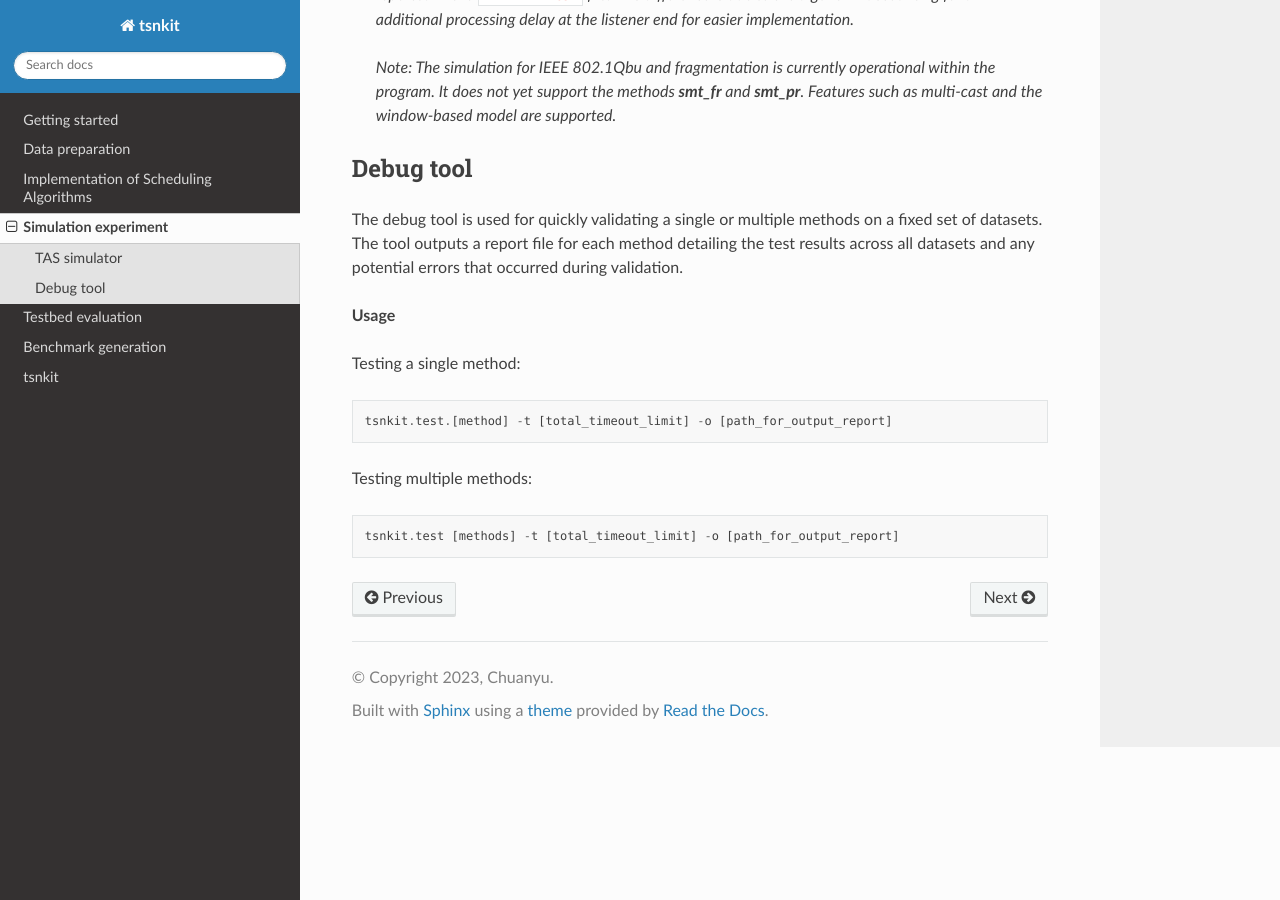
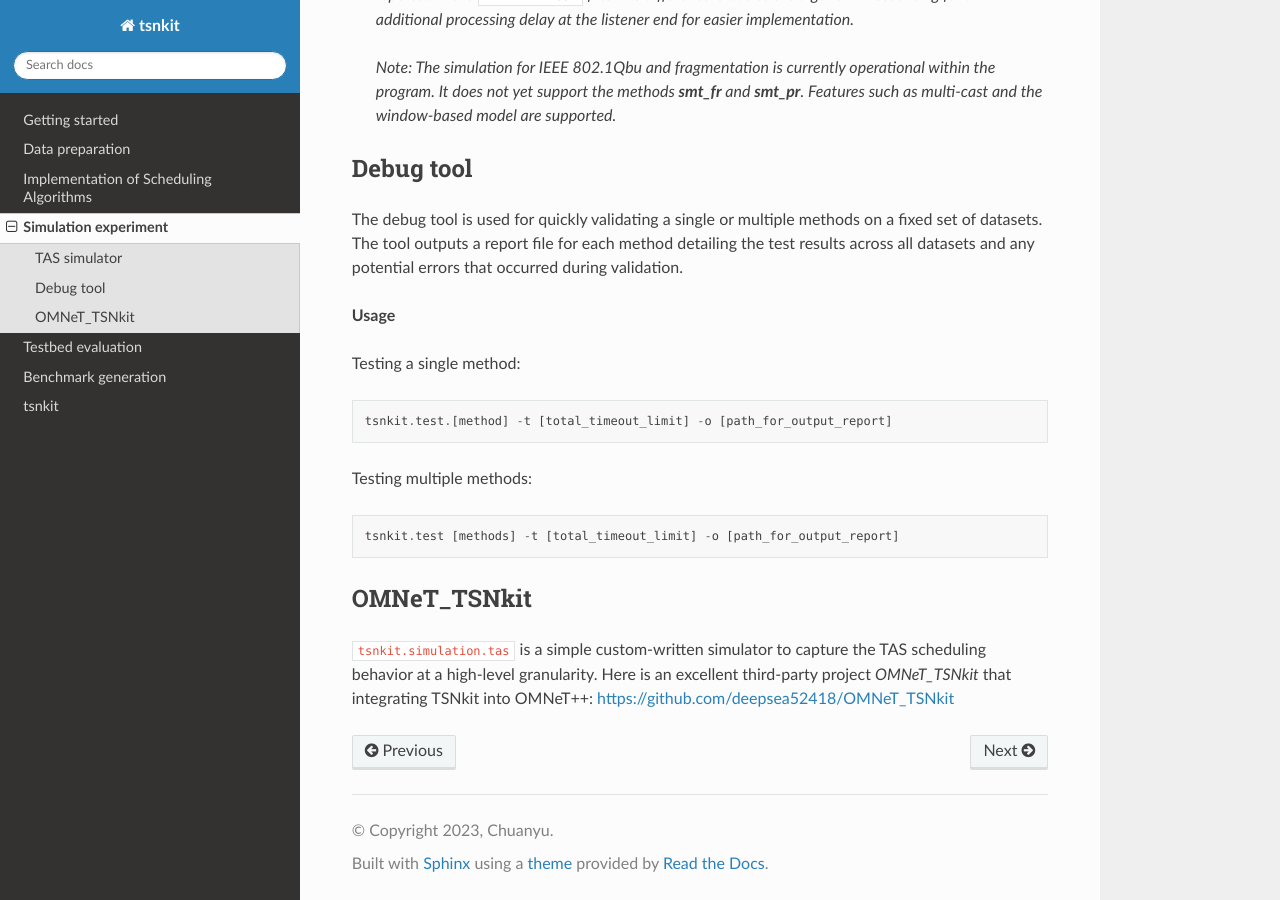
Before and after one commit to ChuanyuXue/tsnkit, a Sphinx documentation site: the page built from doc/source/simulation.md, in a window 1280 px wide and 900 px high, scrolled down 1777 px. Built offline with Sphinx 7.4.7 and the Read the Docs theme 3.1.0, drawn with Linux system fonts in a browser that asks for light colours.

Commit message:
Promote omnet_tsnkit proj

````diff
--- a/doc/source/simulation.md
+++ b/doc/source/simulation.md
@@ -90,3 +90,7 @@ Testing multiple methods:
 ```
 tsnkit.test [methods] -t [total_timeout_limit] -o [path_for_output_report]
 ```
+
+## OMNeT_TSNkit
+
+`tsnkit.simulation.tas` is a simple custom-written simulator to capture the TAS scheduling behavior at a high-level granularity. Here is an excellent third-party project *OMNeT_TSNkit* that integrating TSNkit into OMNeT++: [https://github.com/deepsea52418/OMNeT_TSNkit](https://github.com/deepsea52418/OMNeT_TSNkit)
````
Also changed, not shown: README.md (+4 -0 lines).
